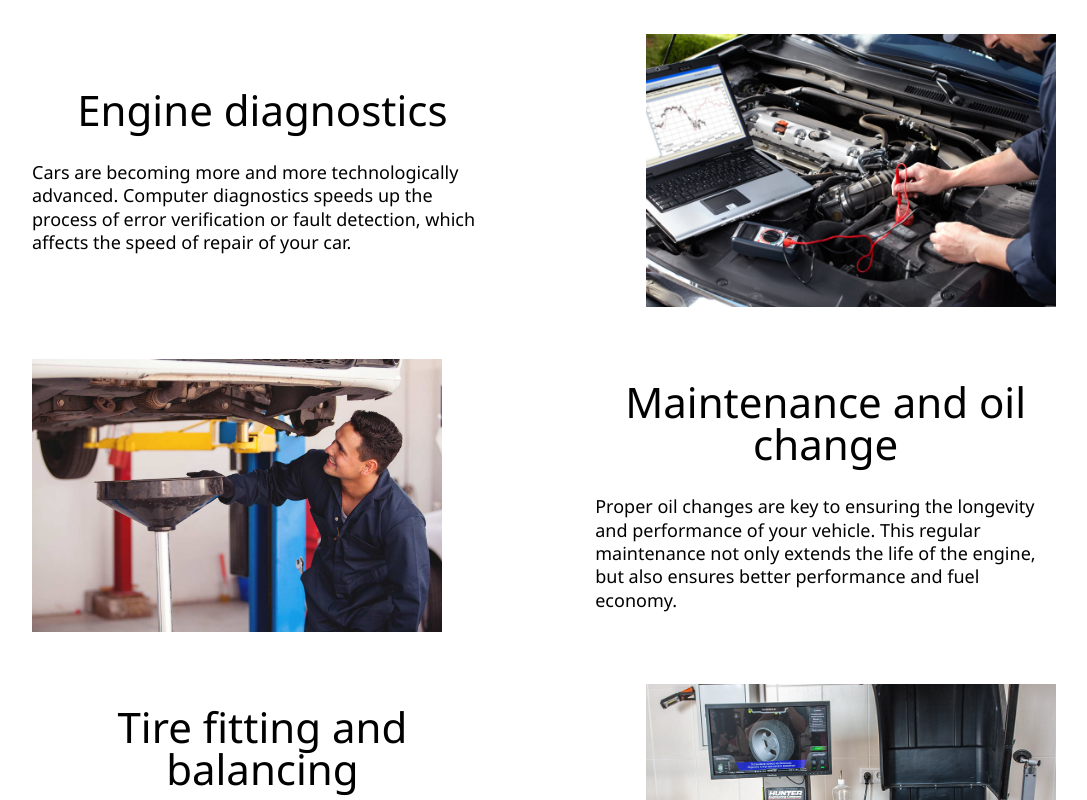
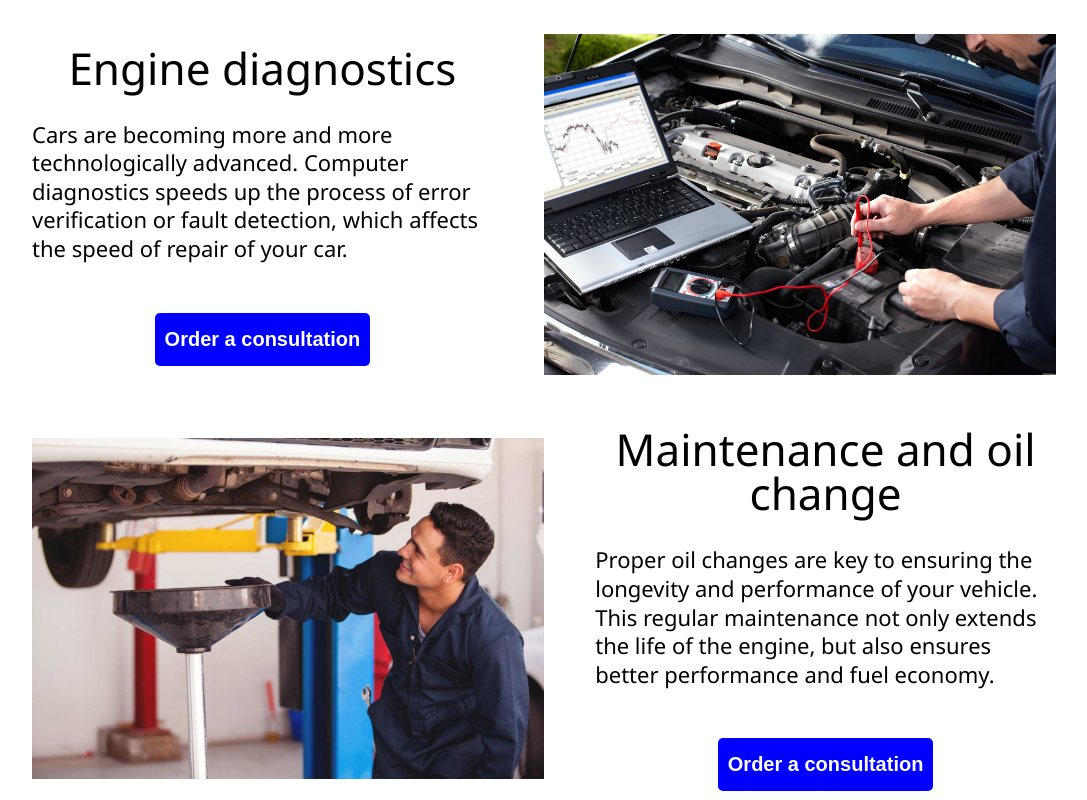
Before and after one commit to Zovolog/landing, a plain HTML site: page services.html in a window 1280 px wide. Shown: the part 940-1740 px from the top of the page, without its empty margins (96-1183 px from the left). Drawn offline with Linux system fonts and the light colour scheme.

Commit message:
First commit

```diff
--- a/css/home.css
+++ b/css/home.css
@@ -35,6 +35,10 @@ header {
   color: #000;
   font-weight: 600;
   font-size: 18px;
+}
+.menu-list-item-link:hover {
+  text-decoration: underline;
+  transition: 0.3ms;
 }
 .burger-checkbox {
   visibility: hidden;
--- a/css/policy.css
+++ b/css/policy.css
@@ -34,6 +34,10 @@ header {
   color: #000;
   font-weight: 600;
   font-size: 18px;
+}
+.menu-list-item-link:hover {
+  text-decoration: underline;
+  transition: 0.3ms;
 }
 .burger-checkbox {
   visibility: hidden;
--- a/css/services.css
+++ b/css/services.css
@@ -19,6 +19,10 @@ header {
   color: #000;
   font-weight: 600;
   font-size: 18px;
+}
+.menu-list-item-link:hover {
+  text-decoration: underline;
+  transition: 0.3ms;
 }
 .mobile-menu {
   background-color: #fff;
@@ -126,17 +130,30 @@ header {
   align-items: center;
 }
 .image-container {
-  width: 40%;
+  width: 50%;
 }
 .service-block-header {
-  font-size: 42px;
+  font-size: 44px;
   text-align: center;
   font-weight: 500;
+  cursor: pointer;
 }
 .service-block-text {
-  font-size: 18px;
+  font-size: 22px;
   margin-top: 30px;
   line-height: 1.3;
+}
+.bt-order {
+  background-color: blue;
+  color: #fff;
+  padding: 15px 10px 15px 10px;
+  border-radius: 5px;
+  border: none;
+  outline: none;
+  margin-top: 50px;
+  font-weight: 600;
+  font-size: 20px;
+  cursor: pointer;
 }
 .contacts-container {
   width: 80%;
--- a/services.html
+++ b/services.html
@@ -61,6 +61,9 @@
               diagnostics speeds up the process of error verification or fault
               detection, which affects the speed of repair of your car.
             </p>
+            <button class="bt-order" onclick="scrollToContact()">
+              Order a consultation
+            </button>
           </div>
           <div class="image-container">
             <img src="./img/image1.jpg" width="100%" />
@@ -78,6 +81,9 @@
               extends the life of the engine, but also ensures better
               performance and fuel economy.
             </p>
+            <button class="bt-order" onclick="scrollToContact()">
+              Order a consultation
+            </button>
           </div>
         </div>
         <div class="service-block" id="tire">
@@ -89,6 +95,9 @@
               processes not only improve driving comfort, but also ensure your
               safety on the road.
             </p>
+            <button class="bt-order" onclick="scrollToContact()">
+              Order a consultation
+            </button>
           </div>
           <div class="image-container">
             <img src="./img/image3.jpg" width="100%" />
@@ -107,6 +116,9 @@
               effectively, but also helps keep your brake components in good
               condition.
             </p>
+            <button class="bt-order" onclick="scrollToContact()">
+              Order a consultation
+            </button>
           </div>
         </div>
       </div>
```
